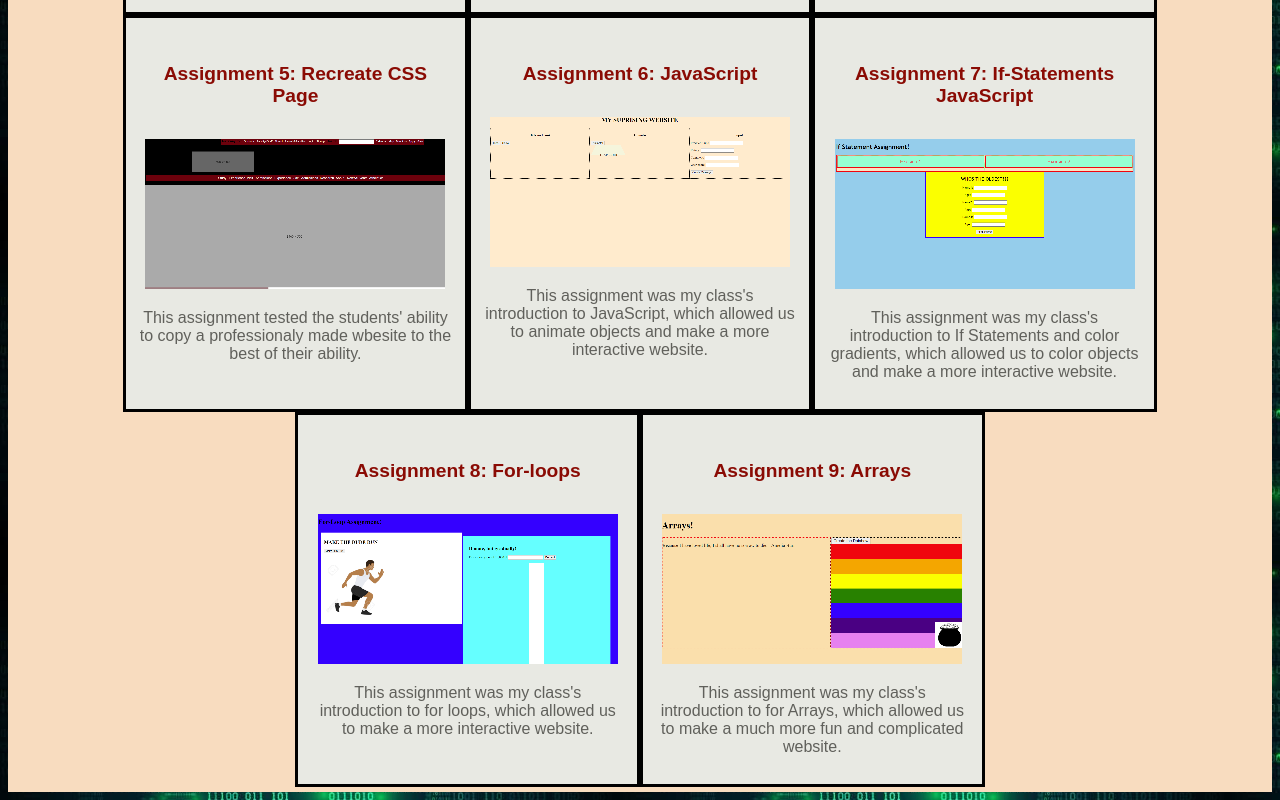
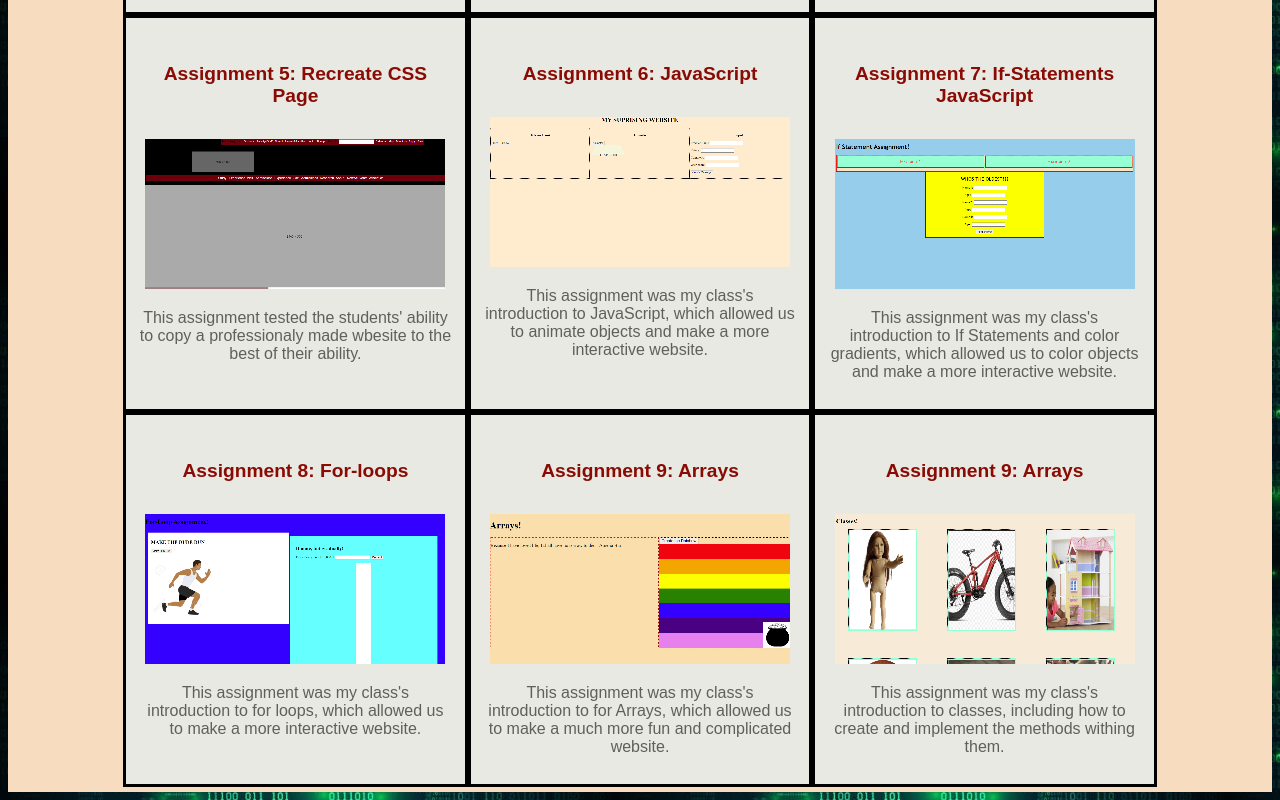
Before and after one commit to apacicco/apacicco.github.io, a plain HTML site: page index.html in a window 1280 px wide. Shown: the part 471-1271 px from the top of the page. Drawn offline with Linux system fonts and the light colour scheme.

Commit message:
main page push

```diff
--- a/index.html
+++ b/index.html
@@ -61,9 +61,16 @@
                         </section>
                         <section id="assignment9" class="asscols">
                             <h5>Assignment 9: Arrays </h5>
-                            <a href="https://apacicco.github.io/assignments/assignment9/"><img src="images/image-300x150 (9).jpg" alt="Assignment 8"/></a>
+                            <a href="https://apacicco.github.io/assignments/assignment9/"><img src="images/image-300x150 (9).jpg" alt="Assignment 9"/></a>
                             <p>
                                 This assignment was my class's introduction to for Arrays, which allowed us to make a much more fun and complicated website.
+                             </p>
+                        </section>
+                        <section id="assignment910" class="asscols">
+                            <h5>Assignment 9: Arrays </h5>
+                            <a href="https://apacicco.github.io/assignments/assignment10/"><img src="images/image-300x150 (10).jpg" alt="Assignment 10"/></a>
+                            <p>
+                                This assignment was my class's introduction to classes, including how to create and implement the methods withing them.
                              </p>
                         </section>
 
```
Also changed, not shown: images/image-300x150 (10).jpg (added).
